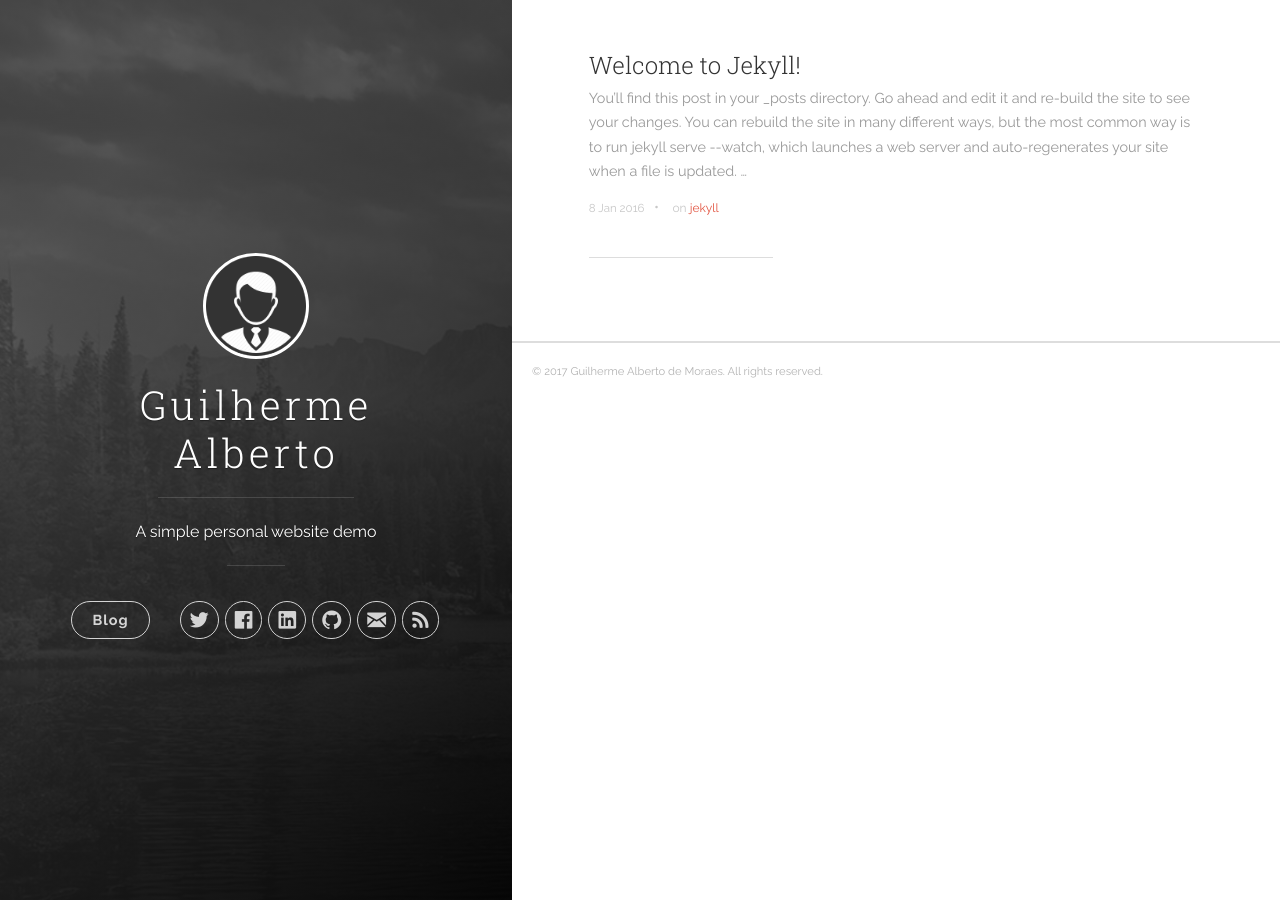
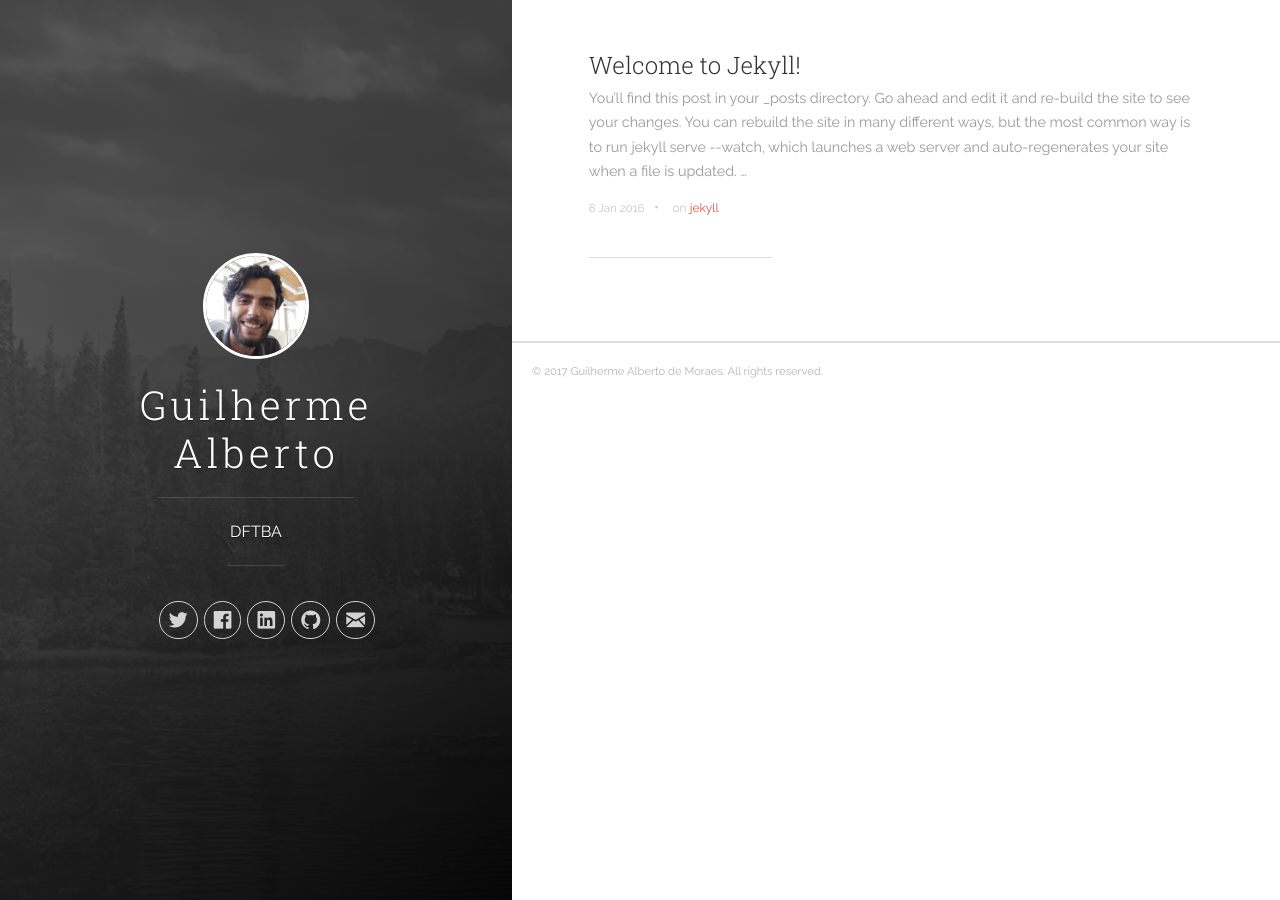
Before and after one commit to guiNovais/guiNovais.github.io, a Jekyll site: the page built from index.html, in a window 1280 px wide. Built offline with Jekyll 4.4.1, drawn with Linux system fonts in a browser that asks for light colours; nearby versions of some CDN libraries; the list of posts is cut into pages by our own code.

Commit message:
Content addjustments

```diff
--- a/_config.yml
+++ b/_config.yml
@@ -1,6 +1,6 @@
 # Site settings
 title: 'Guilherme Alberto'
-description: 'A simple personal website demo'
+description: 'DFTBA'
 url: 'https://guialberto.github.io/'
 baseurl: ''
 # google_analytics: 'UA-XXXXXX-X'
--- a/_includes/header.html
+++ b/_includes/header.html
@@ -18,11 +18,13 @@
 
         <div class="navigation-wrapper">
 
+          <!--
           <nav class="cover-navigation cover-navigation--primary">
             <ul class="navigation">
               <li class="navigation__item"><a href="{{ site.baseurl }}/#blog" title="link to {{ site.title }} blog" class="blog-button">Blog</a></li>
             </ul>
           </nav>
+          !-->
 
           <nav class="cover-navigation navigation--social">
             <ul class="navigation">
@@ -78,13 +80,14 @@
             {% endif %}
 
             <!-- RSS -->
+            <!--
             <li class="navigation__item">
               <a href="{{ site.baseurl }}/feed.xml" title="Subscribe" target="_blank">
                 <i class="icon icon-rss"></i>
                 <span class="label">RSS</span>
               </a>
             </li>
-
+            -->
             </ul>
           </nav>
 
```
Also changed, not shown: images/profile.jpg, images/profileOld.jpg (added).
